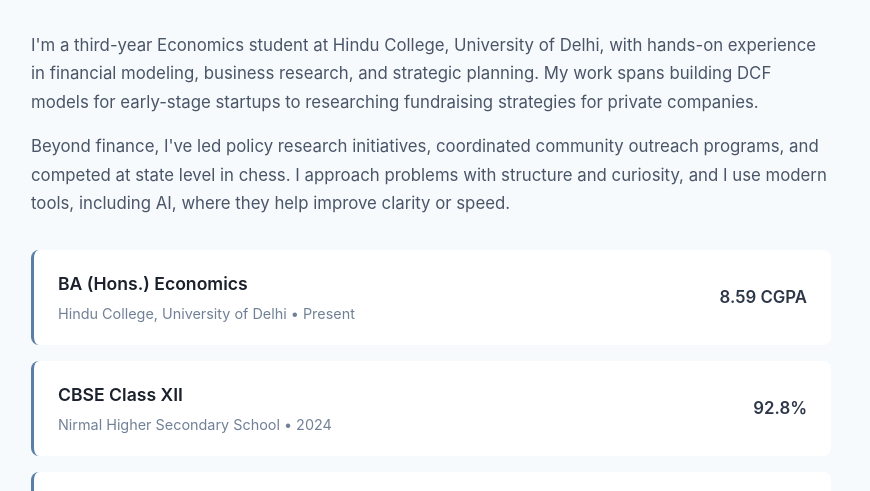
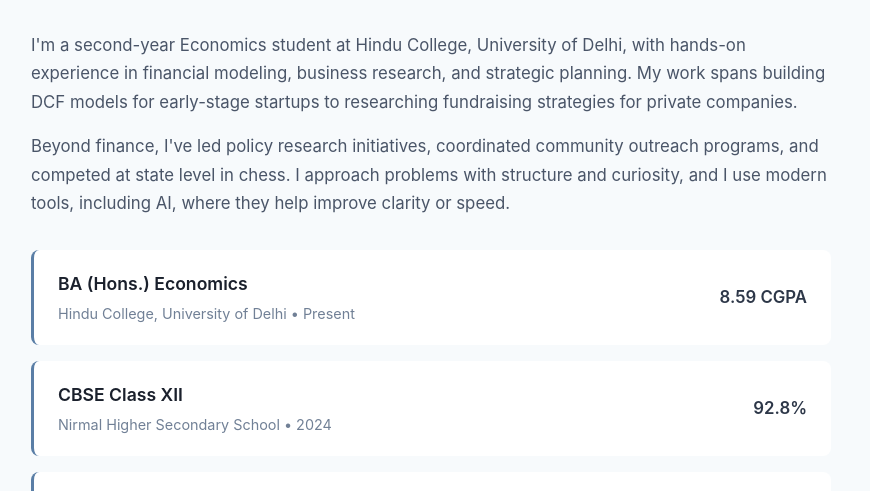
Before and after one commit to gaurankahuja/Gaurank-s-Portfolio, a plain HTML site: page index.html in a window 1280 px wide. Shown: the part 609-1100 px from the top of the page, without its empty margins (83-953 px from the left). Drawn offline with Linux system fonts and the light colour scheme.

Commit message:
Update index.html

```diff
--- a/index.html
+++ b/index.html
@@ -322,7 +322,7 @@
         <div class="container">
             <div class="about-content">
                 <h2>About</h2>
-                <p>I'm a third-year Economics student at Hindu College, University of Delhi, with hands-on experience in financial modeling, business research, and strategic planning. My work spans building DCF models for early-stage startups to researching fundraising strategies for private companies.</p>
+                <p>I'm a second-year Economics student at Hindu College, University of Delhi, with hands-on experience in financial modeling, business research, and strategic planning. My work spans building DCF models for early-stage startups to researching fundraising strategies for private companies.</p>
                 <p>Beyond finance, I've led policy research initiatives, coordinated community outreach programs, and competed at state level in chess. I approach problems with structure and curiosity, and I use modern tools, including AI, where they help improve clarity or speed.</p>
 
                 <div class="education-grid">
```
